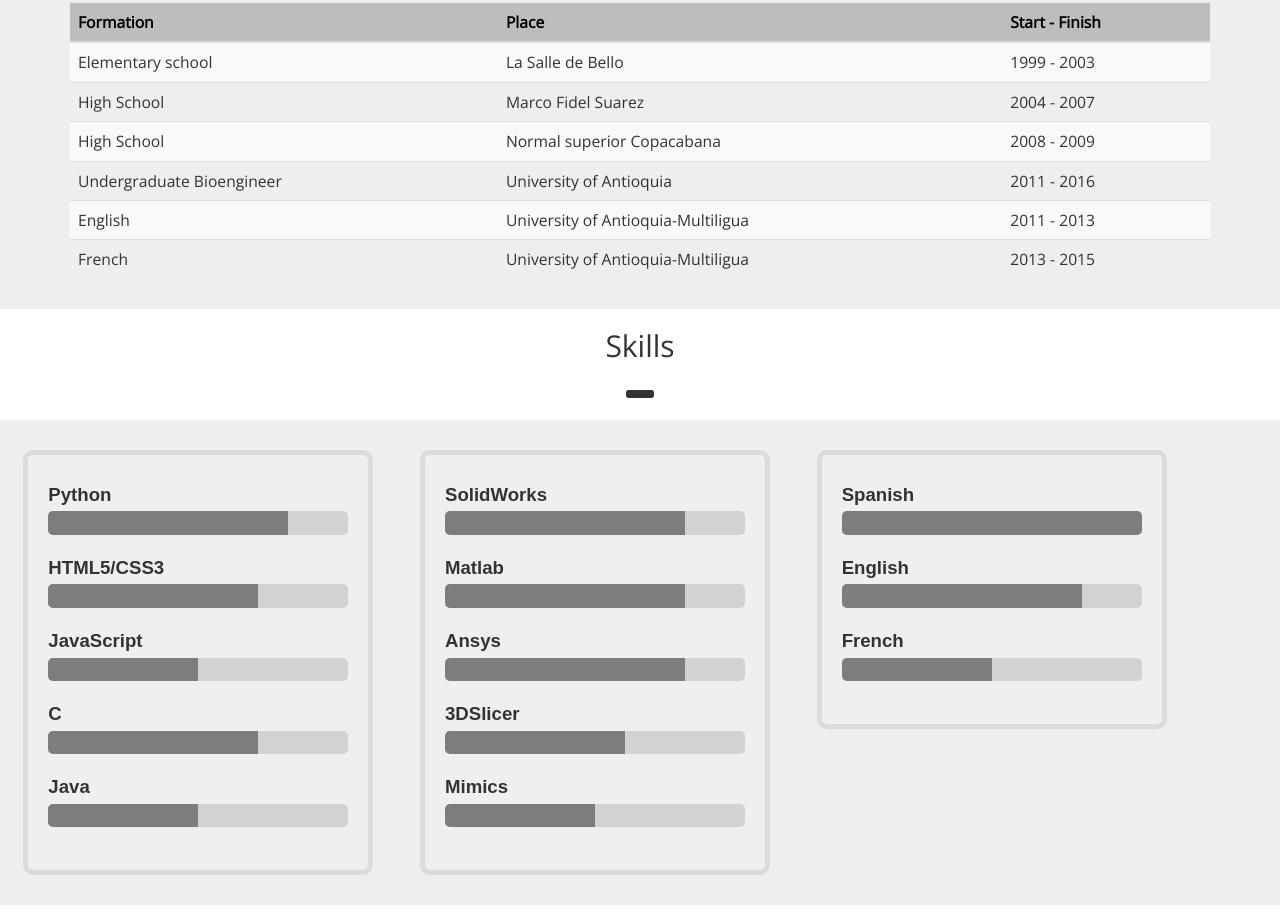
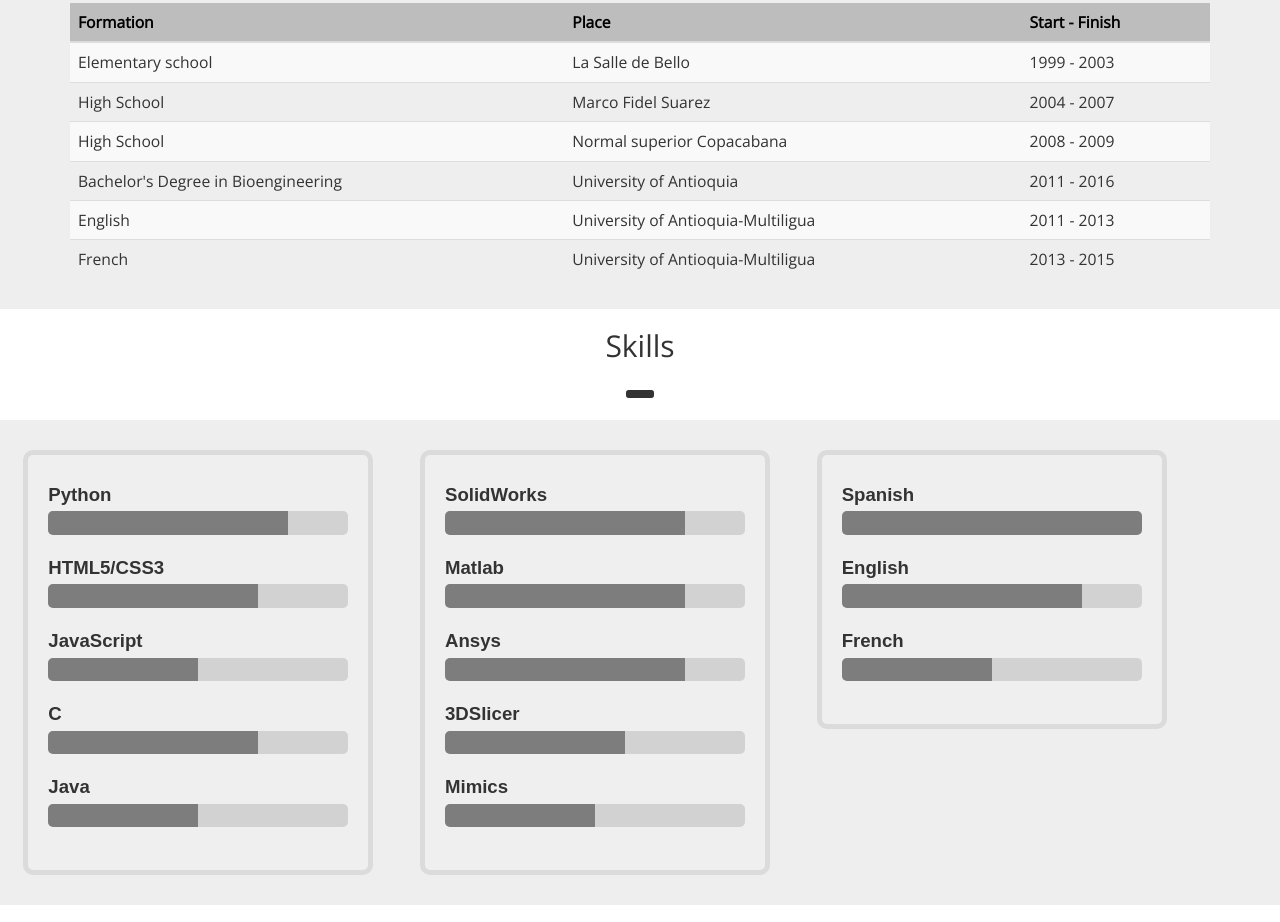
Before and after one commit to qcamiloq/camilo.quiceno.github.io, a plain HTML site: page index.html in a window 1280 px wide. Shown: the part 1410-2332 px from the top of the page. Drawn offline with nearby package versions, Linux system fonts and the light colour scheme.

Commit message:
Change formation info

```diff
--- a/index.html
+++ b/index.html
@@ -1,7 +1,5 @@
 <!DOCTYPE html>
-
 <html>
-
 <head>
 	<meta charset="utf-8">
 	<meta name="viewport" content="width=device-width, initial-scale=1">
@@ -12,13 +10,10 @@
 	<link rel="stylesheet" href="CSS/bootstrap-social-gh-pages/bootstrap-social.css">
 	<link rel="stylesheet" href="animate.css">
 	<link href="https://fonts.googleapis.com/css?family=Open+Sans|Pacifico" rel="stylesheet">
-	<!-- Latest compiled and minified CSS -->
+
 	<link rel="stylesheet" href="https://maxcdn.bootstrapcdn.com/bootstrap/3.3.7/css/bootstrap.min.css" integrity="sha384-BVYiiSIFeK1dGmJRAkycuHAHRg32OmUcww7on3RYdg4Va+PmSTsz/K68vbdEjh4u" crossorigin="anonymous">
 
-	<!-- Optional theme -->
 	<link rel="stylesheet" href="https://maxcdn.bootstrapcdn.com/bootstrap/3.3.7/css/bootstrap-theme.min.css" integrity="sha384-rHyoN1iRsVXV4nD0JutlnGaslCJuC7uwjduW9SVrLvRYooPp2bWYgmgJQIXwl/Sp" crossorigin="anonymous">
-
-
 
 	<nav class="navbar navbar-custom navbar-fixed-top">
 	  <div class="container-fluid">
@@ -109,7 +104,7 @@
 								<td>2008 - 2009</td>
 							</tr>
 							<tr>
-								<td>Undergraduate Bioengineer</td>
+								<td>Bachelor's Degree in Bioengineering</td>
 								<td>University of Antioquia</td>
 								<td>2011 - 2016</td>
 							</tr>
@@ -234,7 +229,6 @@
 		</div>
 		<div class="row backgroud-gray-200 ">
 		<div class="container">
-
 					<div class="col-sm-12">
 						<div id="my-slyder" class="carousel slide" data-ride="carousel">
 
@@ -356,5 +350,3 @@
 	</script>
 </body>
 </html>
-
-<!-- http://lipis.github.io/bootstrap-social/ -->
```
